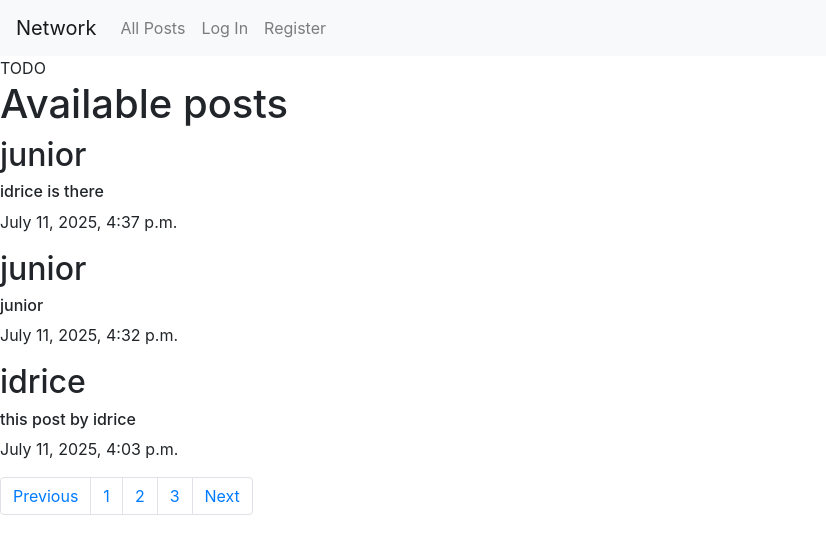
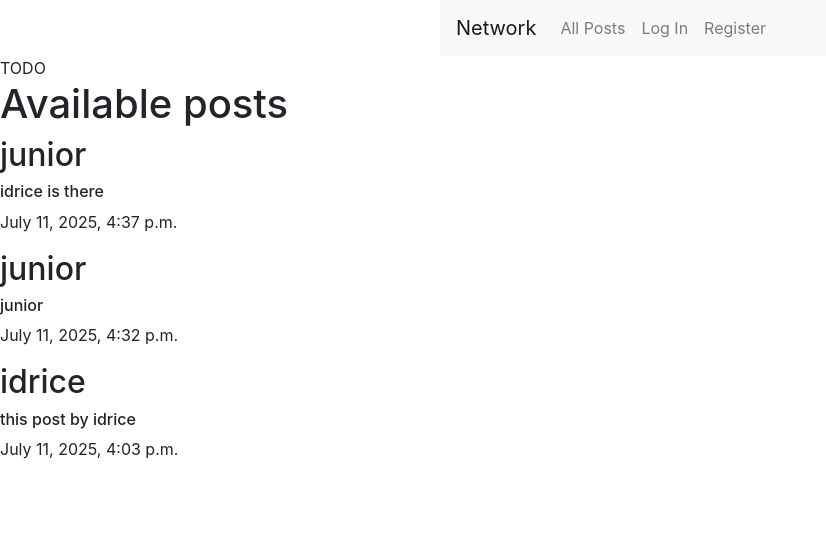
Before and after one commit to Junior-idrice/cs50w-project4, a Django app: page / in a window 1280 px wide. Shown: the top 554 px of the page, without its empty margins (0-826 px from the left). Run offline with Django 3.2, Linux system fonts and the light colour scheme; data comes from the database, SQL or seed files in the repository; some libraries are stand-ins or nearby versions.

Commit message:
pagination okay

```diff
--- a/project4/network/static/network/styles.css
+++ b/project4/network/static/network/styles.css
@@ -0,0 +1,5 @@
+nav{
+    display: block;
+    width: 400px;
+    margin: 0 auto;
+}
--- a/project4/network/templates/network/index.html
+++ b/project4/network/templates/network/index.html
@@ -24,11 +24,12 @@
 
     <nav aria-label="Page navigation example">
         <ul class="pagination">
-            <li class="page-item"><a class="page-link" href="#">Previous</a></li>
-            <li class="page-item"><a class="page-link" href="#">1</a></li>
-            <li class="page-item"><a class="page-link" href="#">2</a></li>
-            <li class="page-item"><a class="page-link" href="#">3</a></li>
-            <li class="page-item"><a class="page-link" href="#">Next</a></li>
+            {%if pagePosts.has_previous %}
+               <li class="page-item"><a class="page-link" href="?page={{pagePosts.previous_page_number}}">Previous</a></li>
+            {%endif%}
+            {%if pagePosts.has_next %}
+                <li class="page-item"><a class="page-link" href="?page={{pagePosts.next_page_number}}">Next</a></li>
+            {%endif%}
         </ul>
     </nav>
 {% endblock %}
```
